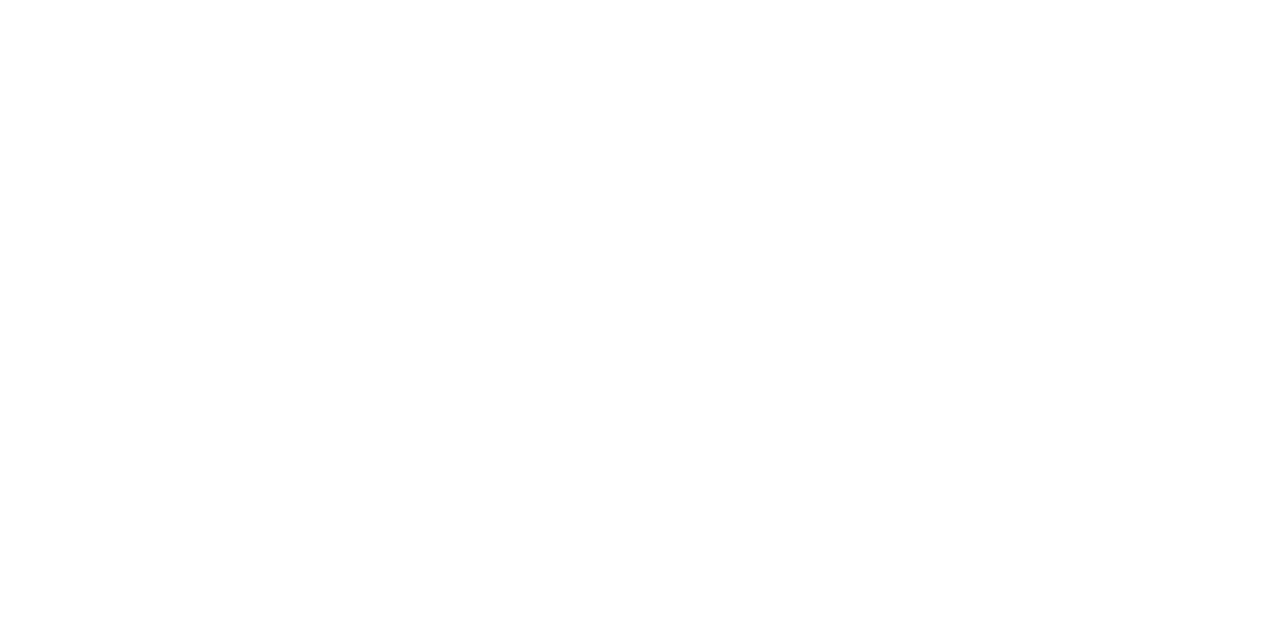
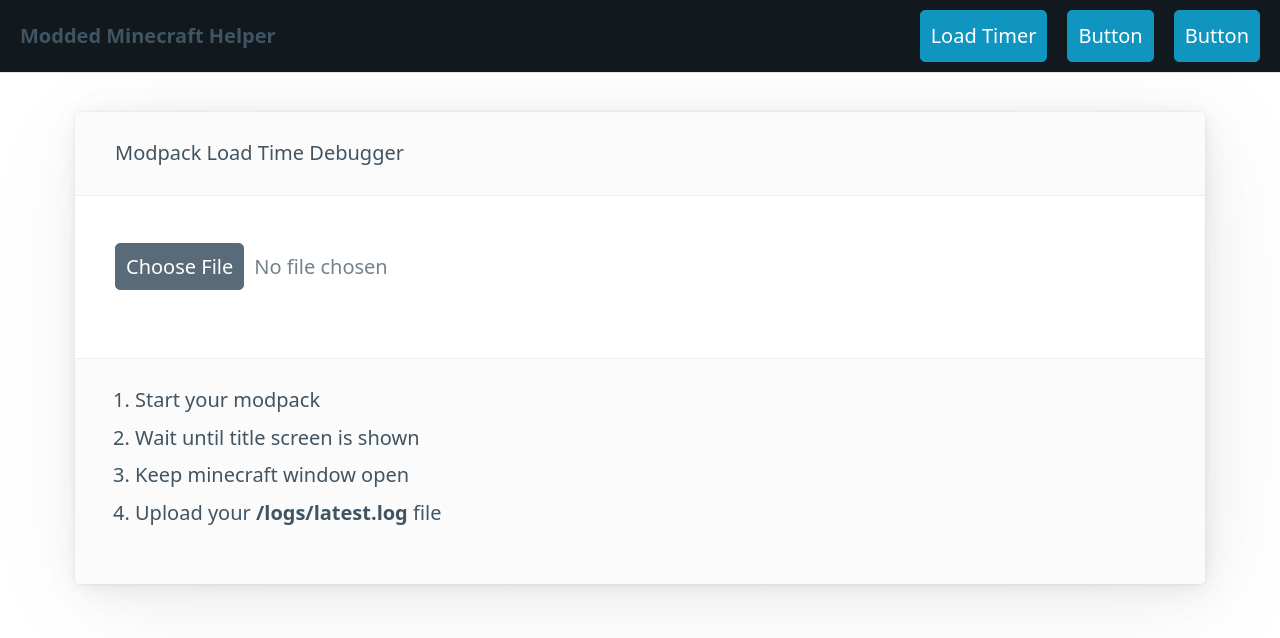
Before and after one commit to eemerson-gm/personal-website, a React (Create React App) app: page /loadtime in a window 1280 px wide. Before the commit this address had no page. Shown: the top 638 px of the page. Built offline with nearby package versions, Linux system fonts and the light colour scheme.

Commit message:
Add navigation

```diff
--- a/src/App.tsx
+++ b/src/App.tsx
@@ -9,7 +9,7 @@ export default function App() {
     <BrowserRouter>
       <Routes>
         <Route path='/' element={<Layout />}>
-          <Route index element={<LoadTime />} />
+          <Route path='/loadtime' element={<LoadTime />} />
         </Route>
       </Routes>
     </BrowserRouter>
--- a/src/Layout.tsx
+++ b/src/Layout.tsx
@@ -2,8 +2,43 @@ import { Outlet } from 'react-router-dom';
 
 export default function Layout() {
   return (
-    <main className='container'>
-      <Outlet />
-    </main>
+    <>
+      <nav
+        className='container-fluid'
+        style={{
+          position: 'sticky',
+          zIndex: 99,
+          top: 0,
+          backgroundColor: '#11191f',
+          boxShadow: 'rgba(115, 130, 140, 0.2) 0px 1px 0px 0px',
+        }}
+      >
+        <ul>
+          <li>
+            <strong>Modded Minecraft Helper</strong>
+          </li>
+        </ul>
+        <ul>
+          <li>
+            <a href='/loadtime' role='button'>
+              Load Timer
+            </a>
+          </li>
+          <li>
+            <a href='#' role='button'>
+              Button
+            </a>
+          </li>
+          <li>
+            <a href='#' role='button'>
+              Button
+            </a>
+          </li>
+        </ul>
+      </nav>
+      <main className='container'>
+        <Outlet />
+      </main>
+    </>
   );
 }
--- a/src/LoadTime.tsx
+++ b/src/LoadTime.tsx
@@ -93,9 +93,8 @@ export default function LoadTimePage() {
 
   return (
     <>
-      <div className='grid'>
       <article>
-          <header>Modpack Load Times</header>
+        <header>Modpack Load Time Debugger</header>
         <input type='file' onChange={onUpload} />
         <footer>
           <ol>
@@ -108,7 +107,6 @@ export default function LoadTimePage() {
           </ol>
         </footer>
       </article>
-      </div>
       {isLoading && !loadTimes ? <article aria-busy='true'></article> : null}
       {loadTimes?.map((entry) => (
         <article>
```
Lines whose indentation alone changed are shown as unchanged.
